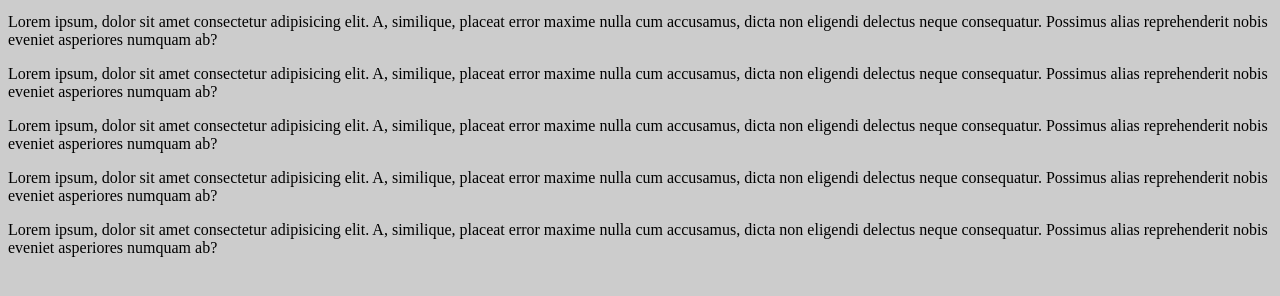
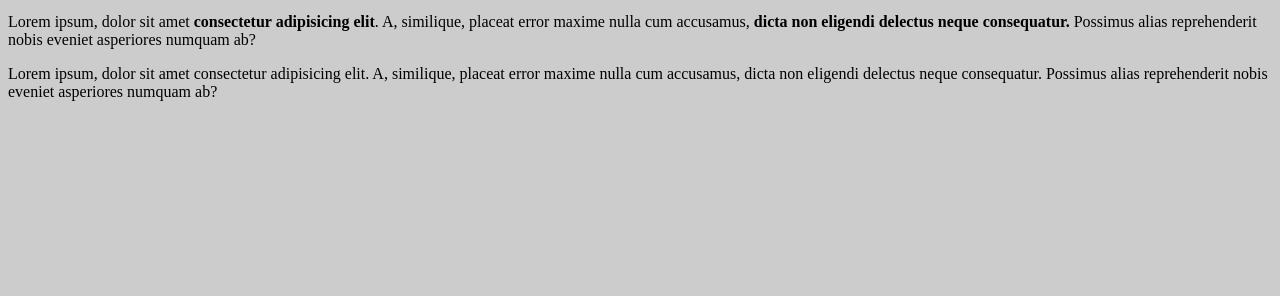
Before and after one commit to CriszMendoza/git, a plain HTML site: page index.html in a window 1280 px wide. Shown: the part 88-384 px from the top of the page. Drawn offline with Linux system fonts and the light colour scheme.

Commit message:
Se reduce la cantidad de parrafos

```diff
--- a/index.html
+++ b/index.html
@@ -7,13 +7,9 @@
   </head>
   <body>
     <h1 id="titulo">¡Hola Mundo!</h1>
+    <p>Lorem ipsum, dolor sit amet <strong>consectetur adipisicing elit</strong>. A, similique,
+      placeat error maxime nulla cum accusamus, <strong>dicta non eligendi delectus neque consequatur.</strong>
+      Possimus alias reprehenderit nobis eveniet asperiores numquam ab?</p>
     <p>Lorem ipsum, dolor sit amet consectetur adipisicing elit. A, similique, placeat error maxime nulla cum accusamus, dicta non eligendi delectus neque consequatur. Possimus alias reprehenderit nobis eveniet asperiores numquam ab?</p>
-    <p>Lorem ipsum, dolor sit amet consectetur adipisicing elit. A, similique, placeat error maxime nulla cum accusamus, dicta non eligendi delectus neque consequatur. Possimus alias reprehenderit nobis eveniet asperiores numquam ab?</p>
-    <p>Lorem ipsum, dolor sit amet consectetur adipisicing elit. A, similique, placeat error maxime nulla cum accusamus, dicta non eligendi delectus neque consequatur. Possimus alias reprehenderit nobis eveniet asperiores numquam ab?</p>
-    <p>Lorem ipsum, dolor sit amet consectetur adipisicing elit. A, similique, placeat error maxime nulla cum accusamus, dicta non eligendi delectus neque consequatur. Possimus alias reprehenderit nobis eveniet asperiores numquam ab?</p>
-    <p>Lorem ipsum, dolor sit amet consectetur adipisicing elit. A, similique, placeat error maxime nulla cum accusamus, dicta non eligendi delectus neque consequatur. Possimus alias reprehenderit nobis eveniet asperiores numquam ab?</p>
-
-
-
   </body>
 </html>
```
